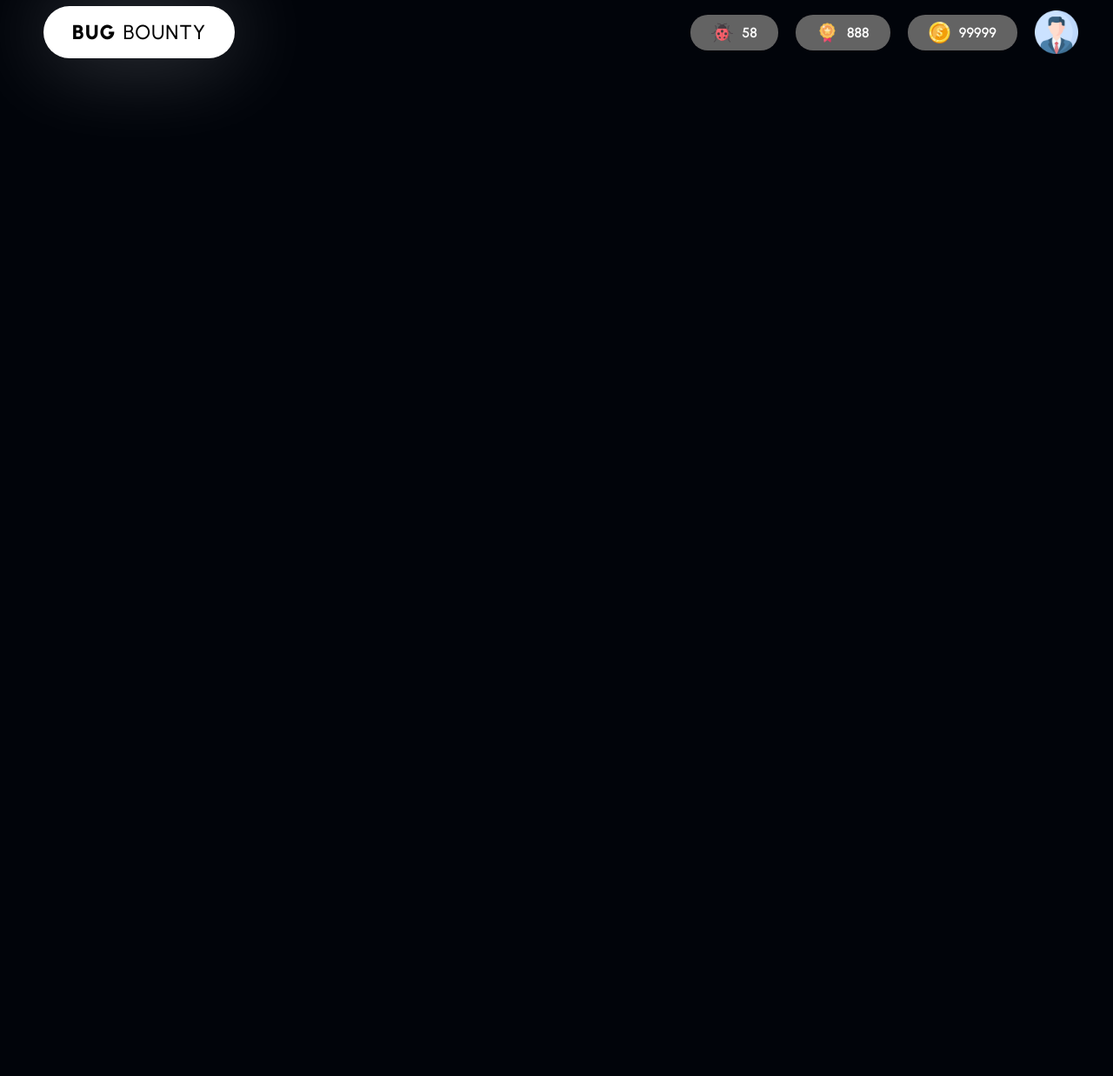
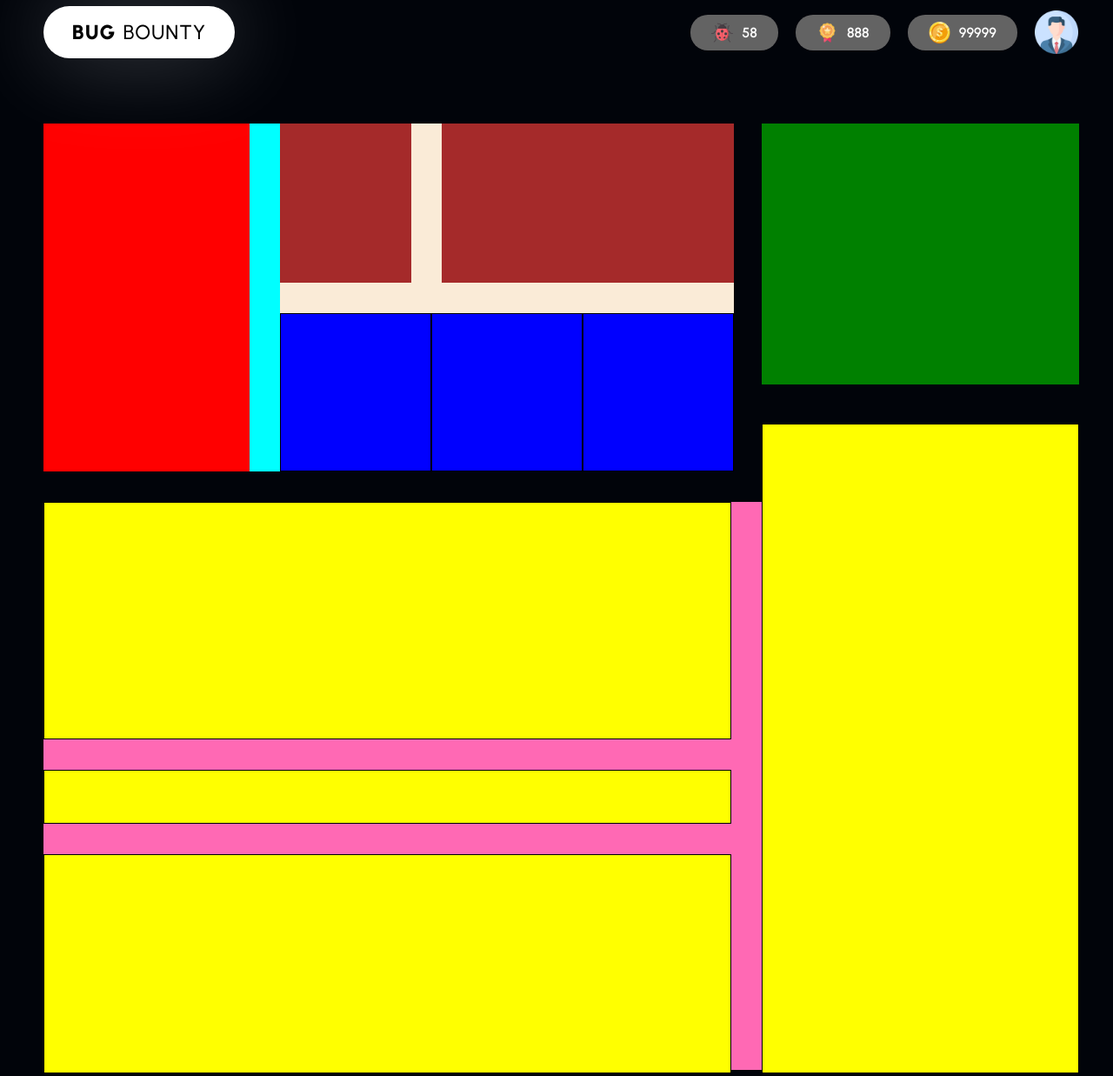
Before and after one commit to Arpitgarg07/Bug-Bounty, a plain HTML site: page profile.html in a window 1280 px wide. Shown: the part 38-1275 px from the top of the page at 87% size. Before the commit the page ends 800 px from the top, so only its background shows below. Drawn offline with Linux system fonts and the light colour scheme; a web font is replaced by a local one.

Commit message:
Profile structure

```diff
--- a/css/profile.css
+++ b/css/profile.css
@@ -145,12 +145,12 @@ nav {
   }
 
 .main-box{
-    position: relative;
-    display: flex;
-    flex-direction: column;
-    justify-content: center;
-    align-items: center;
-    overflow: hidden;
+    margin-left: 50px;
+    margin-right: 50px;
+    display: grid;
+    grid-template-columns: 67% 31%;
+    column-gap: 35px;
+    margin-top: 80px;
 }
 
 
@@ -163,10 +163,132 @@ nav {
   z-index: 0;
   } */
 
-  .main {
-    margin: 80px;
-    background-color: #fff;
-    height: fit-content;
-    width: 2000px
+  .main1 {
+    /* margin: 80px; */
+    background-color: aqua;
+    height: 400px;
+    width: 100%;
+    display: grid;
+    grid-template-columns: 30% 66%;
+    column-gap: 35px;
+  }
+  .main2 {
+    /* margin: 80px; */
+    background-color: green;
+    height: 300px;
+    width: 100%;
+    /* display: grid; */
+    /* border: 1px solid black; */
+  }
 
+  .profile-img {
+    height: 100%;
+    width: 100%;
+    background-color: red;
   }
+
+  .profile-info {
+    height: 100%;
+    width: 100%;
+    background-color: antiquewhite;
+    display: grid;
+    grid-template-rows: 1fr 1fr;
+    grid-template-columns: 1fr 1fr 1fr;
+    column-gap: 35px;
+    row-gap: 35px;
+  }
+
+.profile-info div {
+        background-color: brown;
+    }
+
+.profile-grid2 {
+    grid-column-start: 2;
+    grid-column-end: 4;
+    }
+
+.profile-grid3 {
+    grid-column-start: 1;
+    grid-column-end: 4;
+    display: flex;
+    }
+
+.profile-grid3 div {
+    background-color: blue;
+    border: 1px solid black;
+    height: 100%;
+    width: 100%;
+
+
+}
+
+.profile-group {
+    background-color: hotpink;
+    margin-left: 50px;
+    margin-right: 50px;
+    margin-top: 35px;
+    display: grid;
+    grid-template-columns:67% 31% ;
+    grid-template-rows: 273px 62px 252px;
+    height: 653px;
+    column-gap: 35px;
+    row-gap: 35px;
+}
+
+.profile-group div {
+    background-color: yellow;
+    border: 1px solid black;
+    height: 100%;
+    width: 100%;
+}
+
+.about {
+    height: 273px;
+}
+
+.details {
+    margin-top: -90px ;
+    grid-column-start: 2;
+    grid-row-start: 1;
+    grid-row-end: 4;
+    height: 747px !important;
+
+}
+
+.education {
+    grid-row-start: 3;
+    grid-row-end: 4;
+}
+
+.profile-group2 {
+    margin-left: 50px;
+    margin-right: 50px;
+    display: grid;
+    grid-template-columns: auto auto 30.5%;
+    grid-template-rows: 1fr 1fr;
+    column-gap: 35px;
+    row-gap: 35px;
+    margin-top: 35px;
+    height: 642px;
+    background-color: indianred;
+}
+
+.profile-group2 div {
+    background-color: yellowgreen;
+    border: 1px solid black;
+    height: 100%;
+    width: 100%;
+}
+
+.certificates {
+    height: 345px;
+    width: 100%;
+    grid-column-start: 1;
+}
+
+.bugs {
+    height: 252px;
+    width: 100%;
+    grid-column-start: 1;
+    grid-column-end: 3;
+}
--- a/profile.html
+++ b/profile.html
@@ -49,7 +49,67 @@
 
     <div class="main-box">
 
-        <div class="main">
+        <div class="main1">
+            <div class="profile-img">
+
+            </div>
+            <div class="profile-info">
+                <div class="profile-grid1">
+
+                </div>
+                <div class="profile-grid2">
+
+                </div>
+                <div class="profile-grid3">
+                    <div>
+
+                    </div>
+                    <div>
+
+                    </div>
+                    <div>
+
+                    </div>
+
+                </div>
+
+
+            </div>
+
+        </div>
+        <div class="main2">
+
+        </div>
+
+    </div>
+
+    <div class="profile-group">
+        <div class="about">
+
+        </div>
+        <div class="details">
+
+        </div>
+        <div class="skills">
+
+        </div>
+        <div class="education">
+
+        </div>
+
+    </div>
+
+    <div class="profile-group2">
+        <div class="certificates">
+
+        </div>
+        <div class="resume">
+
+        </div>
+        <div class="rewards">
+
+        </div>
+        <div class="bugs">
 
         </div>
 
```
